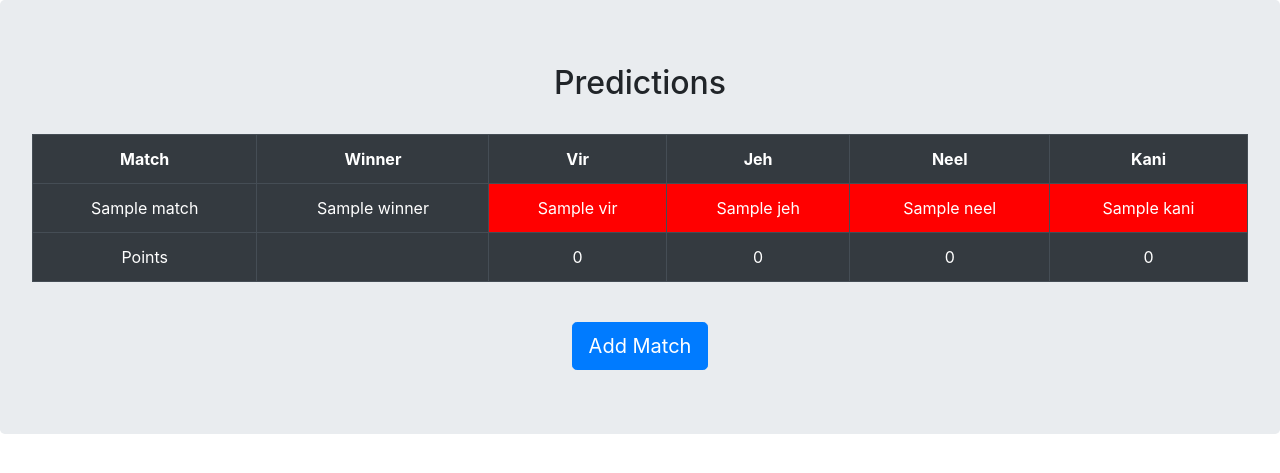
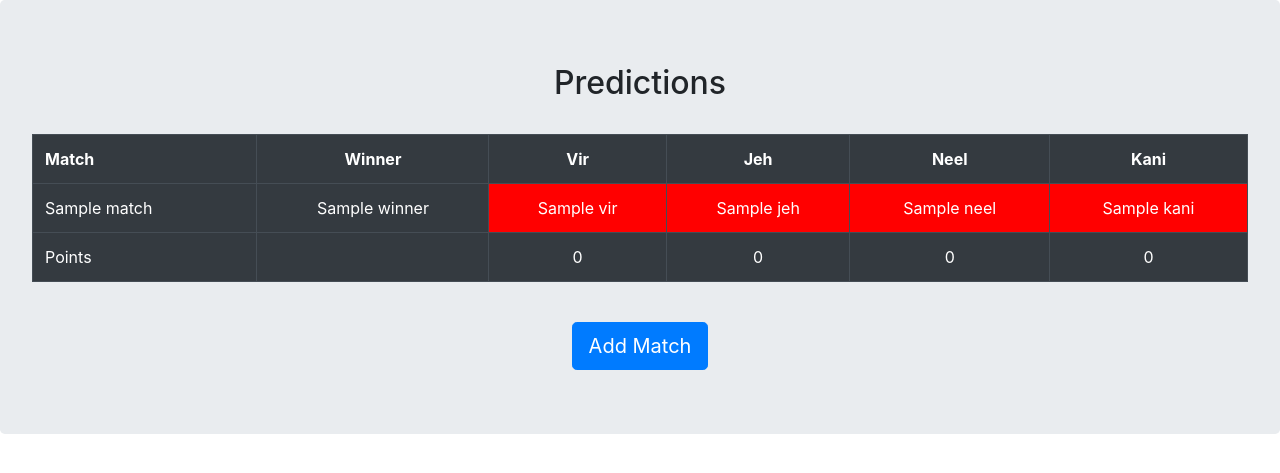
Before and after one commit to neelb99/predictions, a Flask app: template templates/index.html in a window 1280 px wide. Shown: the top 473 px of the page. Run offline with Flask 2, Linux system fonts and the light colour scheme; the template is opened without the code that fills it: most values are stand-ins (such as "Sample title", 1, 10 or a date in 2020); some libraries are stand-ins or nearby versions.

Commit message:
alignment

```diff
--- a/templates/index.html
+++ b/templates/index.html
@@ -20,7 +20,7 @@
 	<br>
 	<table class="table table-dark table-bordered col-xs-10 col-md-12" border="1px solid white">
 		<tr>
-			<th class="text-center">Match</th>
+			<th>Match</th>
 			<th class="text-center">Winner</th>
 			<th class="text-center">Vir</th>
 			<th class="text-center">Jeh</th>
@@ -30,7 +30,7 @@
 	{% for match in matches %}
 	{%if match.winner != ""%}
 		<tr>
-			<td class="text-center">{{match.name}}</td class="text-center">
+			<td>{{match.name}}</td class="text-center">
 			<td class="text-center">{{match.winner}}</td class="text-center">
 			{% if match.vir==match.winner %}
 				<td class="text-center" style="background:hsl(147, 100%, 25%)";>{{match.vir}}</td class="text-center">
@@ -60,7 +60,7 @@
 
 	{%else%}
 		<tr>
-		<td class="text-center">{{match.name}}</td class="text-center">
+		<td>{{match.name}}</td class="text-center">
 		<td class="text-center"> </td class="text-center">
 		<td class="text-center">{{match.vir}}</td class="text-center">
 		<td class="text-center">{{match.jeh}}</td class="text-center">
@@ -70,7 +70,7 @@
 	{%endif%}
 	{% endfor %}
 	<tr>
-		<td class="text-center">Points</td>
+		<td>Points</td>
 		<td></td>
 		<td class="text-center">{{count1.vir}}</td>
 		<td class="text-center">{{count2.jeh}}</td>
```
